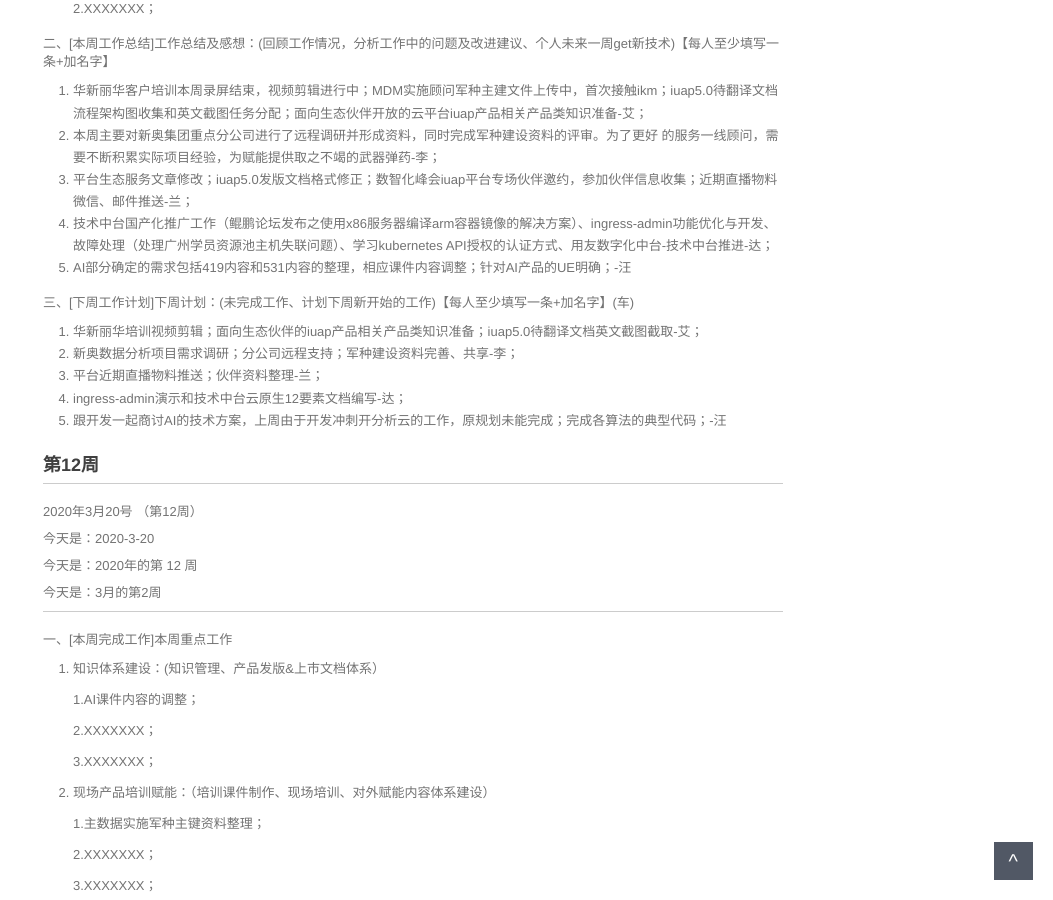
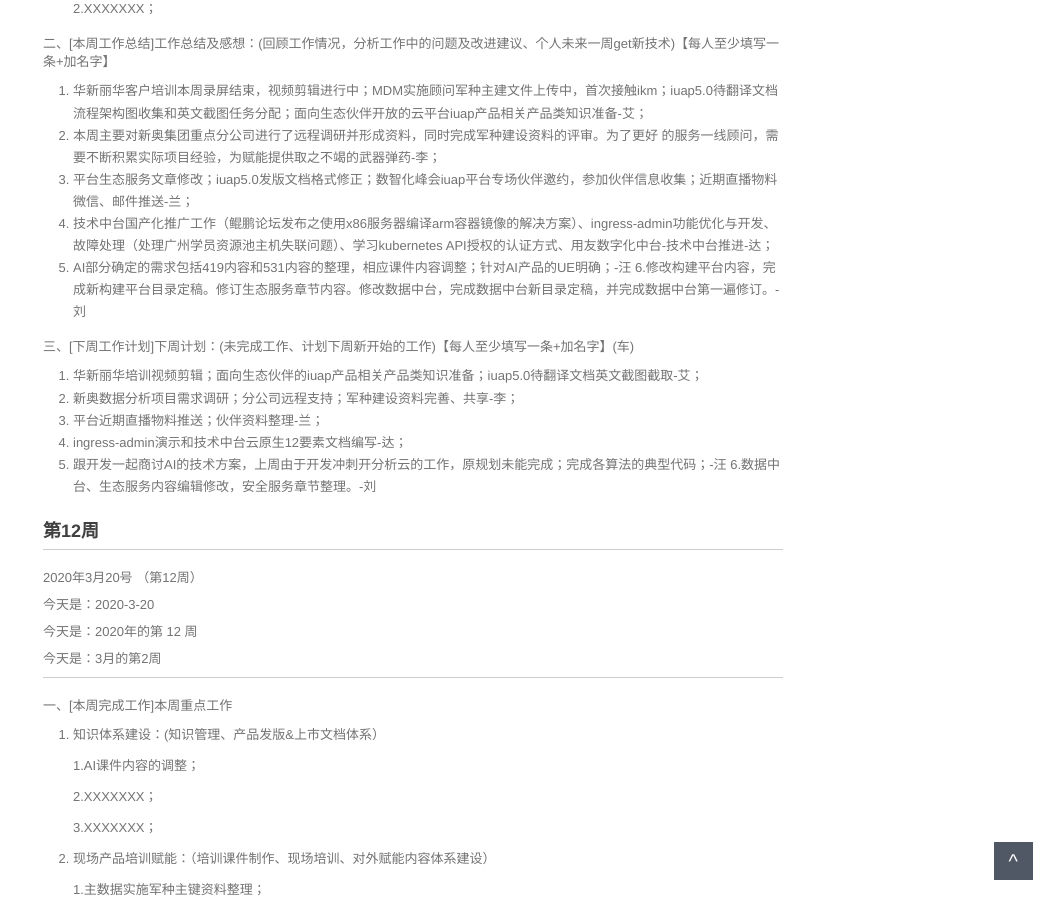
Before and after one commit to walllFlower/blog, a Jekyll site: the page built from 2020-02-28-day_report.md, in a window 1280 px wide and 900 px high, scrolled down 1284 px. Shown: the whole window, without its empty margins (227-1280 px from the left). Built offline with Jekyll 4.4.1, drawn with Linux system fonts in a browser that asks for light colours; comment, search, counter and statistics services are not loaded.

Commit message:
Update 2020-02-28-day_report.md

```diff
--- a/2020-02-28-day_report.md
+++ b/2020-02-28-day_report.md
@@ -82,6 +82,7 @@ categories: 技术运营工作周报
 3. 平台生态服务文章修改；iuap5.0发版文档格式修正；数智化峰会iuap平台专场伙伴邀约，参加伙伴信息收集；近期直播物料微信、邮件推送-兰；
 4. 技术中台国产化推广工作（鲲鹏论坛发布之使用x86服务器编译arm容器镜像的解决方案）、ingress-admin功能优化与开发、故障处理（处理广州学员资源池主机失联问题）、学习kubernetes API授权的认证方式、用友数字化中台-技术中台推进-达；
 5. AI部分确定的需求包括419内容和531内容的整理，相应课件内容调整；针对AI产品的UE明确；-汪
+6.修改构建平台内容，完成新构建平台目录定稿。修订生态服务章节内容。修改数据中台，完成数据中台新目录定稿，并完成数据中台第一遍修订。-刘
 
 三、[下周工作计划]下周计划：(未完成工作、计划下周新开始的工作)【每人至少填写一条+加名字】(车)
 
@@ -90,6 +91,9 @@ categories: 技术运营工作周报
 3. 平台近期直播物料推送；伙伴资料整理-兰；
 4. ingress-admin演示和技术中台云原生12要素文档编写-达；
 5. 跟开发一起商讨AI的技术方案，上周由于开发冲刺开分析云的工作，原规划未能完成；完成各算法的典型代码；-汪
+6.数据中台、生态服务内容编辑修改，安全服务章节整理。-刘
+
+
 
 
 ###  第12周
```
